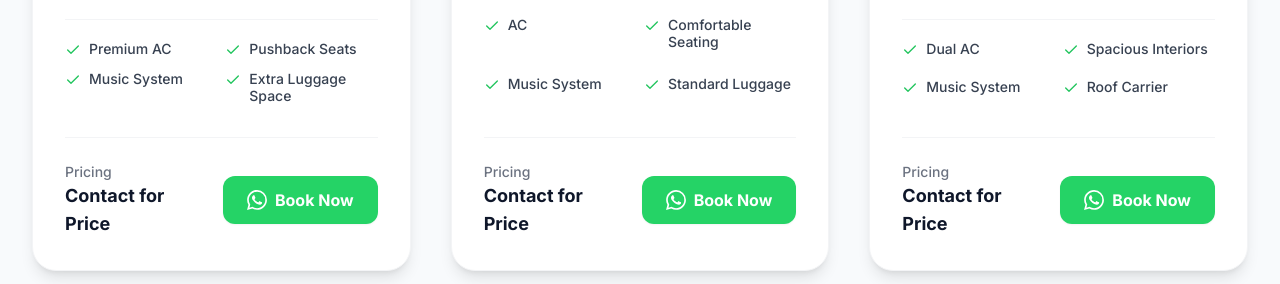
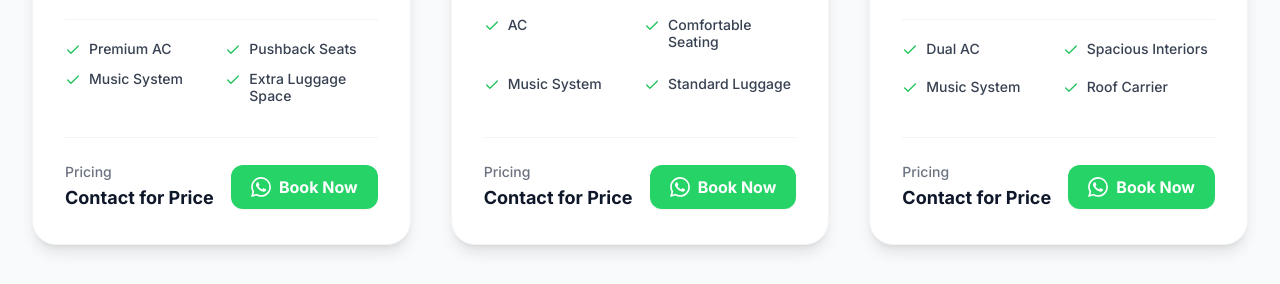
Before and after one commit to Ilavarasan9487/mythiruppathibalajiproject, a React (Vite) app: page /vehicles in a window 1280 px wide. Shown: the part 860-1144 px from the top of the page. Built offline with nearby package versions, Linux system fonts and the light colour scheme; grey boxes are pictures that could not be loaded.

Commit message:
Commit from Dualite:

```diff
--- a/src/pages/Vehicles.tsx
+++ b/src/pages/Vehicles.tsx
@@ -135,14 +135,11 @@ export default function Vehicles() {
         return;
       }
 
-      // In a real scenario, you'd fetch from Supabase here.
-      // For this specific categorized UI, we'll use the rich mock data if Supabase fails or is empty.
       const { data, error } = await supabase.from('vehicles').select('*');
 
       if (error || !data || data.length === 0) {
         setVehicles(MOCK_VEHICLES);
       } else {
-        // If you have real data matching this schema, use it. Otherwise fallback to mock for the showcase.
         setVehicles(MOCK_VEHICLES);
       }
       setLoading(false);
@@ -234,19 +231,20 @@ export default function Vehicles() {
                     ))}
                   </div>
 
-                  <div className="mt-auto pt-6 border-t border-gray-100 flex flex-col sm:flex-row items-center justify-between gap-4">
-                    <div className="text-center sm:text-left w-full sm:w-auto">
-                      <span className="text-sm text-gray-500 font-medium block">Pricing</span>
-                      <span className="text-lg font-bold text-brand-blue">Contact for Price</span>
+                  {/* Fixed Footer Alignment */}
+                  <div className="mt-auto pt-6 border-t border-gray-100 flex flex-row items-center justify-between gap-3">
+                    <div className="text-left flex-shrink-0">
+                      <span className="text-xs sm:text-sm text-gray-500 font-medium block mb-0.5">Pricing</span>
+                      <span className="text-base sm:text-lg font-bold text-brand-blue whitespace-nowrap">Contact for Price</span>
                     </div>
 
                     <a
                       href={`https://wa.me/${WHATSAPP_NUMBER}?text=Hello!%20I'm%20interested%20in%20booking%20the%20${encodeURIComponent(vehicle.name)}%20(${encodeURIComponent(vehicle.capacity)}).%20Could%20you%20please%20share%20the%20pricing%20details?`}
                       target="_blank"
                       rel="noopener noreferrer"
-                      className="w-full sm:w-auto bg-[#25D366] text-white px-6 py-3 rounded-xl font-bold hover:bg-[#128C7E] transition-colors shadow-sm hover:shadow-md flex items-center justify-center flex-shrink-0"
+                      className="w-auto bg-[#25D366] text-white px-4 sm:px-5 py-2.5 rounded-xl font-bold hover:bg-[#128C7E] transition-colors shadow-sm hover:shadow-md flex items-center justify-center flex-shrink-0 text-sm sm:text-base"
                     >
-                      <svg className="w-5 h-5 mr-2" fill="currentColor" viewBox="0 0 24 24" xmlns="http://www.w3.org/2000/svg">
+                      <svg className="w-4 h-4 sm:w-5 sm:h-5 mr-1.5 sm:mr-2" fill="currentColor" viewBox="0 0 24 24" xmlns="http://www.w3.org/2000/svg">
                         <path d="M17.472 14.382c-.297-.149-1.758-.867-2.03-.967-.273-.099-.471-.148-.67.15-.197.297-.767.966-.94 1.164-.173.199-.347.223-.644.075-.297-.15-1.255-.463-2.39-1.475-.883-.788-1.48-1.761-1.653-2.059-.173-.297-.018-.458.13-.606.134-.133.298-.347.446-.52.149-.174.198-.298.298-.497.099-.198.05-.371-.025-.52-.075-.149-.669-1.612-.916-2.207-.242-.579-.487-.5-.669-.51-.173-.008-.371-.01-.57-.01-.198 0-.52.074-.792.372-.272.297-1.04 1.016-1.04 2.479 0 1.462 1.065 2.875 1.213 3.074.149.198 2.096 3.2 5.077 4.487.709.306 1.262.489 1.694.625.712.227 1.36.195 1.871.118.571-.085 1.758-.719 2.006-1.413.248-.694.248-1.289.173-1.413-.074-.124-.272-.198-.57-.347m-5.421 7.403h-.004a9.87 9.87 0 01-5.031-1.378l-.361-.214-3.741.982.998-3.648-.235-.374a9.86 9.86 0 01-1.51-5.26c.001-5.45 4.436-9.884 9.888-9.884 2.64 0 5.122 1.03 6.988 2.898a9.825 9.825 0 012.893 6.994c-.003 5.45-4.437 9.884-9.885 9.884m8.413-18.297A11.815 11.815 0 0012.05 0C5.495 0 .16 5.335.157 11.892c0 2.096.547 4.142 1.588 5.945L.057 24l6.305-1.654a11.882 11.882 0 005.683 1.448h.005c6.554 0 11.89-5.335 11.893-11.893a11.821 11.821 0 00-3.48-8.413z"/>
                       </svg>
                       Book Now
```
